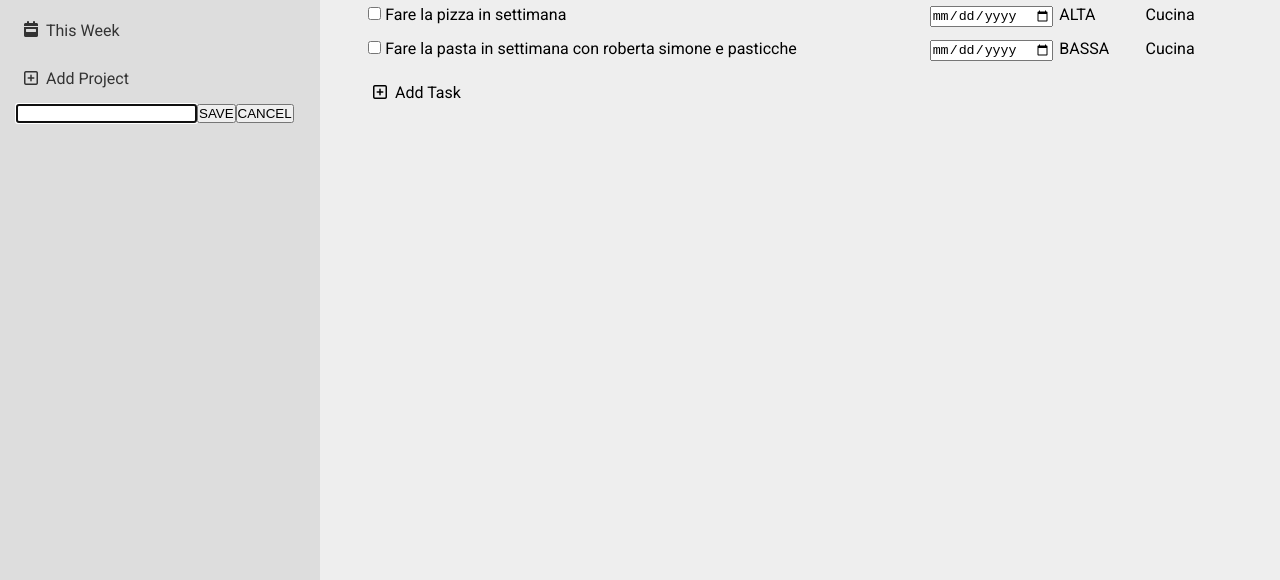
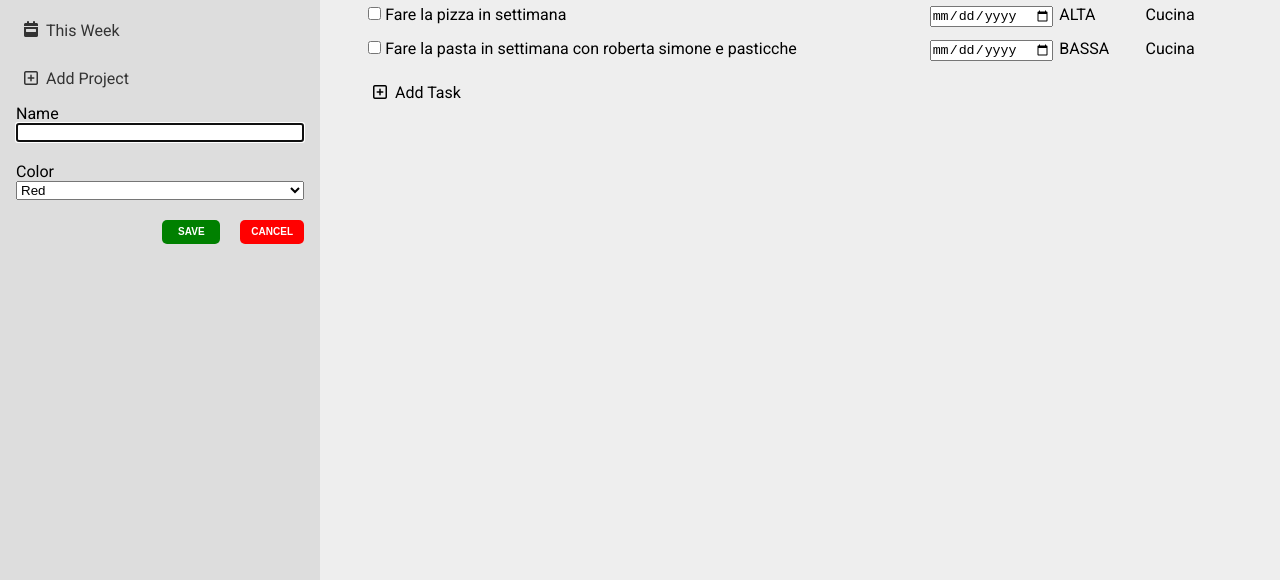
Before and after one commit to pantpad/todo-list, a website built with webpack: page dist/index.html in a window 1280 px wide. Both pictures are taken after a click on the element "Add Project". Shown: the part 163-743 px from the top of the page. Built offline with nearby package versions, Linux system fonts and the light colour scheme.

Commit message:
Add color section to new projects

```diff
--- a/dist/index.html
+++ b/dist/index.html
@@ -43,9 +43,22 @@
                 <p>Add Project</p>
             </div>
             <div class="add-project-form hidden">
-                <input type="text" id="form-input">
-                <button id="save-form"> SAVE </button>
-                <button id="cancel-form"> CANCEL </button>
+                <div class="project-form-field">
+                    <label for="form-input">Name</label>
+                    <input type="text" id="form-input">
+                </div>
+                <div class="project-form-field">
+                    <label for="color-selection">Color</label>
+                    <select id="color-selection" name="color-selection">
+                        <option value="red">Red</option>
+                        <option value="green">Green</option>
+                        <option value="blue">Blue</option>
+                    </select>
+                </div>
+                <div class="project-form-buttons-field">
+                    <button id="save-form" class="project-button green"> SAVE </button>
+                    <button id="cancel-form" class="project-button red"> CANCEL </button>
+                </div>
             </div>
         </nav>
         <div class="current-project" id="current-project">
--- a/dist/style.css
+++ b/dist/style.css
@@ -94,6 +94,46 @@ ul{
 
 .add-project-form{
     display: flex;
+    flex-direction: column;
+}
+
+.project-form-field{
+    display: flex;
+    flex-direction: column;
+    flex-wrap: wrap;
+    justify-content: space-between;
+    margin-bottom: 20px;
+}
+
+.project-form-buttons-field{
+    display: flex;
+    justify-content: flex-end;
+    gap:20px;
+}
+
+.project-button{
+    display: flex;
+    justify-content: center;
+    align-items: center;
+    min-width: 58px;
+    border-radius: 5px;
+    border: 1px solid transparent;
+    padding: 0 10px;
+    cursor: pointer;
+    color: white;
+    font-weight: 600;
+    font-size: 10px;
+    line-height: 22px;
+    text-align: center;
+    vertical-align: center;
+}
+
+.red{
+    background-color: red;
+}
+
+.green{
+    background-color: green;
 }
 
 .add-project-form.hidden{
```
